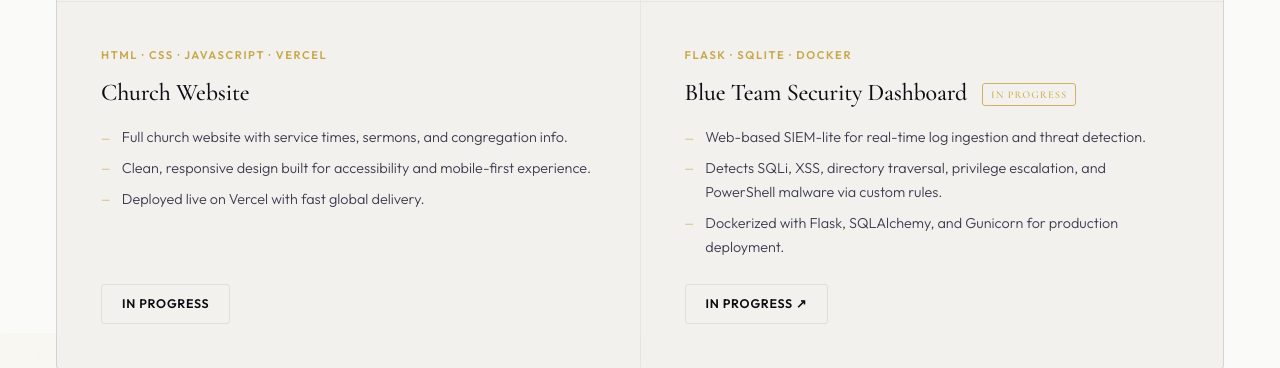
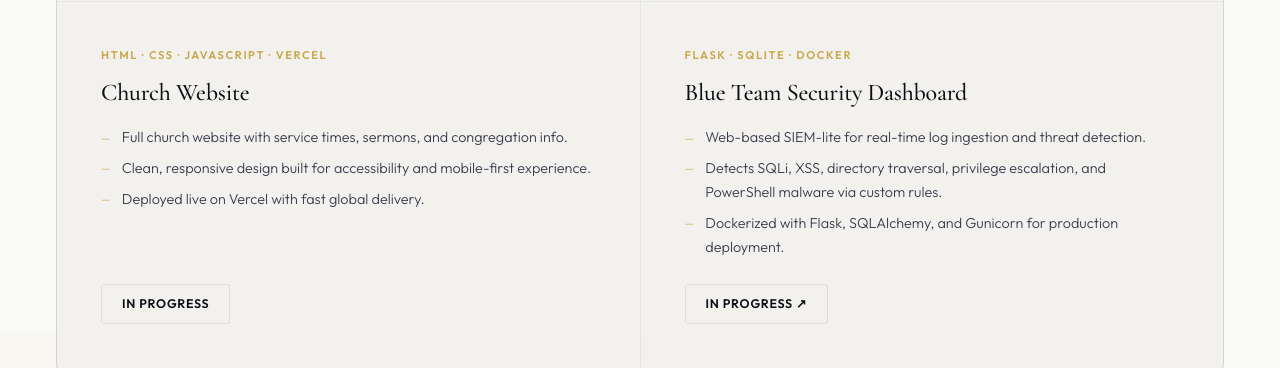
Before and after one commit to KarisaT/Portfolio, a Flask app: page /projects in a window 1280 px wide. Shown: the part 1267-1635 px from the top of the page. Run offline with Flask 3, Linux system fonts and the light colour scheme.

Commit message:
projects

```diff
--- a/templates/projects.html
+++ b/templates/projects.html
@@ -306,8 +306,7 @@
             <div class="proj-kicker">Flask · SQLite · Docker</div>
             <div class="project-title">
               <a href="https://blueteam-flax.vercel.app" target="_blank">Blue Team Security Dashboard</a>
-              <span style="display:inline-block;margin-left:0.6rem;font-size:0.65rem;font-weight:600;letter-spacing:0.1em;text-transform:uppercase;color:var(--gold);border:1.5px solid var(--gold);border-radius:3px;padding:2px 8px;vertical-align:middle;opacity:0.85">In Progress</span>
-            </div>
+              </div>
             <ul class="project-desc">
               <li>Web-based SIEM-lite for real-time log ingestion and threat detection.</li>
               <li>Detects SQLi, XSS, directory traversal, privilege escalation, and PowerShell malware via custom rules.</li>
```
